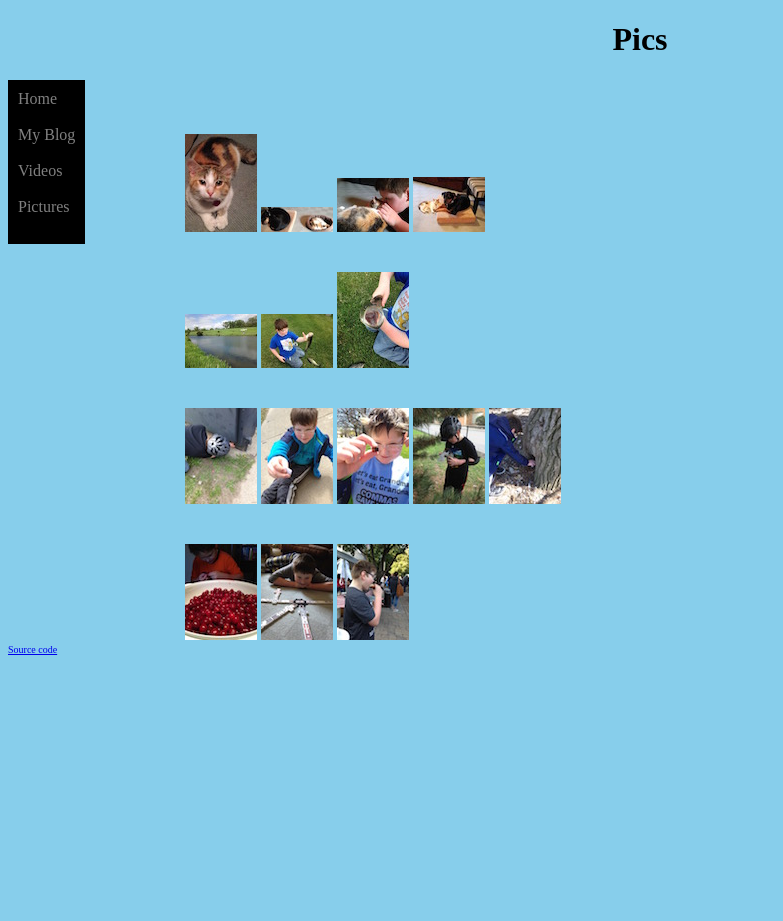
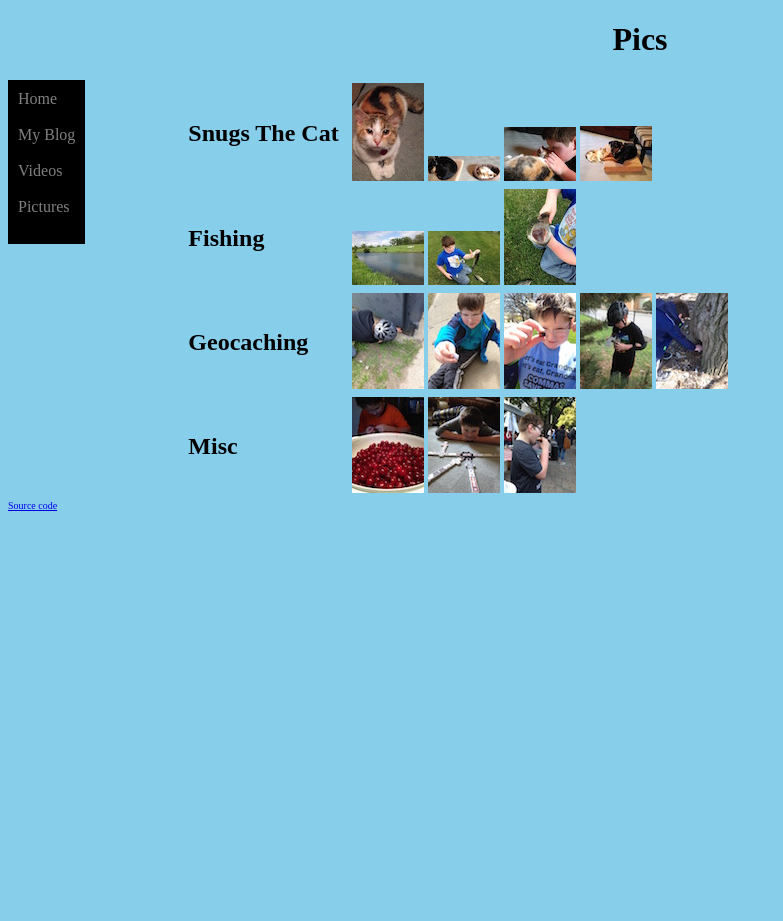
Before and after one commit to pjht/pjht.github.io, a Jekyll site: the page built from pics/index.html, in a window 1280 px wide. Shown: the whole page, without its empty margins (0-783 px from the left). Built offline with Jekyll 4.4.1, drawn with Linux system fonts in a browser that asks for light colours; nearby versions of some CDN libraries.

Commit message:
Add gallery labels

```diff
--- a/pics/index.html
+++ b/pics/index.html
@@ -5,30 +5,48 @@ title: Pics
 <script src="//code.jquery.com/jquery-3.2.1.min.js"></script>
 <link rel="stylesheet" href="https://cdnjs.cloudflare.com/ajax/libs/fancybox/3.1.25/jquery.fancybox.min.css" />
 <script src="https://cdnjs.cloudflare.com/ajax/libs/fancybox/3.1.25/jquery.fancybox.min.js"></script>
-<br>
-<br>
-<br>
+<table>
+  <tr>
+    <td>
+      <h2> Snugs The Cat </h2>
+    </td>
+    <td>
       {% include img.html img="Snugs-1" gallery="catdog" %}
       {% include img.html img="Snugs-2" gallery="catdog" %}
       {% include img.html img="Snugs-3" gallery="catdog" %}
       {% include img.html img="Best-pals" gallery="catdog" %}
-<br>
-<br>
-<br>
+    </td>
+  </tr>
+  <tr>
+    <td>
+      <h2> Fishing </h2>
+    </td>
+    <td>
       {% include img.html img="The-Pond" gallery="fishing" %}
       {% include img.html img="Peter-with-a-fish" gallery="fishing" %}
       {% include img.html img="A-Largemouth-Bass" gallery="fishing" %}
-<br>
-<br>
-<br>
+    </td>
+  </tr>
+  <tr>
+    <td>
+      <h2> Geocaching </h2>
+    </td>
+    <td>
       {% include img.html img="Whats-under-here" gallery="geocaching" %}
       {% include img.html img="Found-it" gallery="geocaching" %}
       {% include img.html img="Our-first-nano" gallery="geocaching" %}
       {% include img.html img="Camo-cache" gallery="geocaching" %}
       {% include img.html img="Hidey-hole" gallery="geocaching" %}
-<br>
-<br>
-<br>
+    </td>
+  </tr>
+  <tr>
+    <td>
+      <h2> Misc </h2>
+    </td>
+    <td>
       {% include img.html img="Pitting-Cherries" gallery="misc" %}
       {% include img.html img="Dominoes" gallery="misc" %}
       {% include img.html img="Pretzel" gallery="misc" %}
+    </td>
+  </tr>
+</table>
--- a/styles/main.css
+++ b/styles/main.css
@@ -33,3 +33,11 @@ footer {
   clear: both;
   position: absolute;
 }
+
+span {
+  top: 50%;
+}
+
+td {
+  padding-right: 10px;
+}
```
Lines whose indentation alone changed are shown as unchanged.
